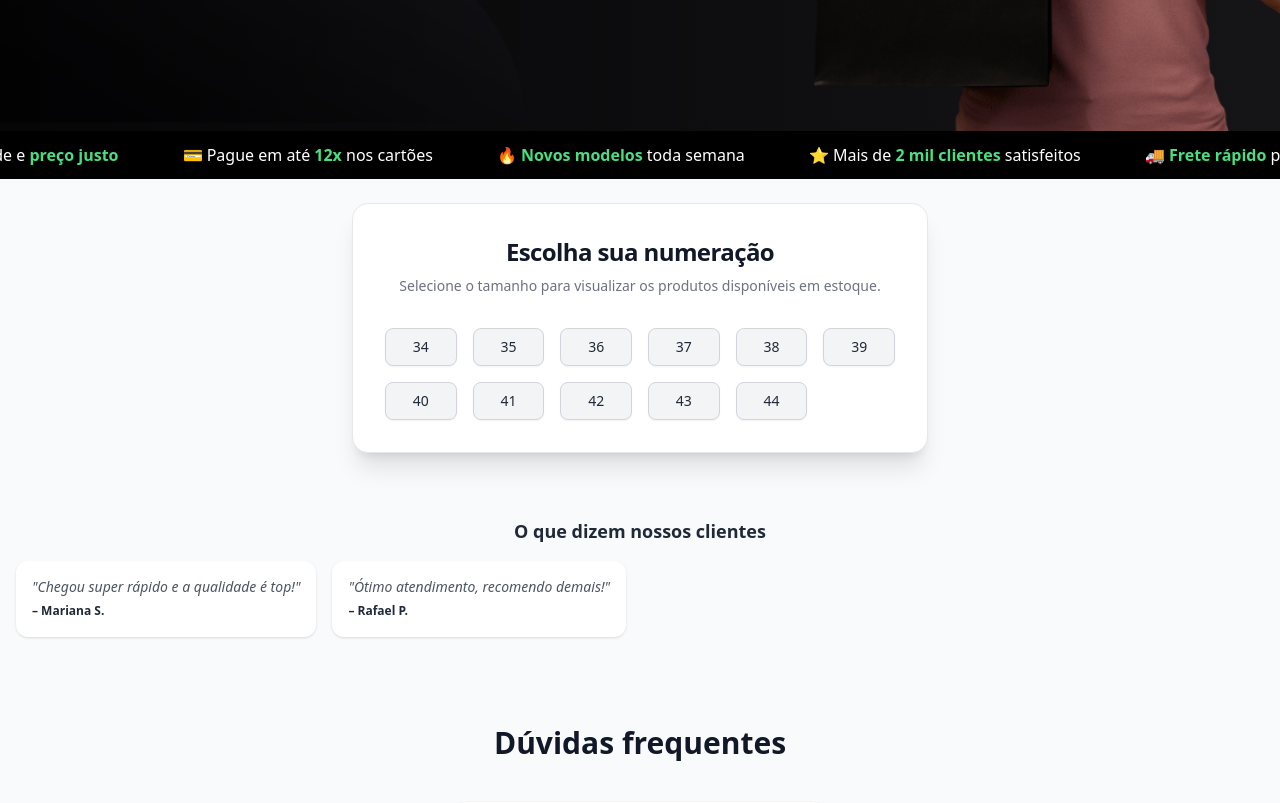
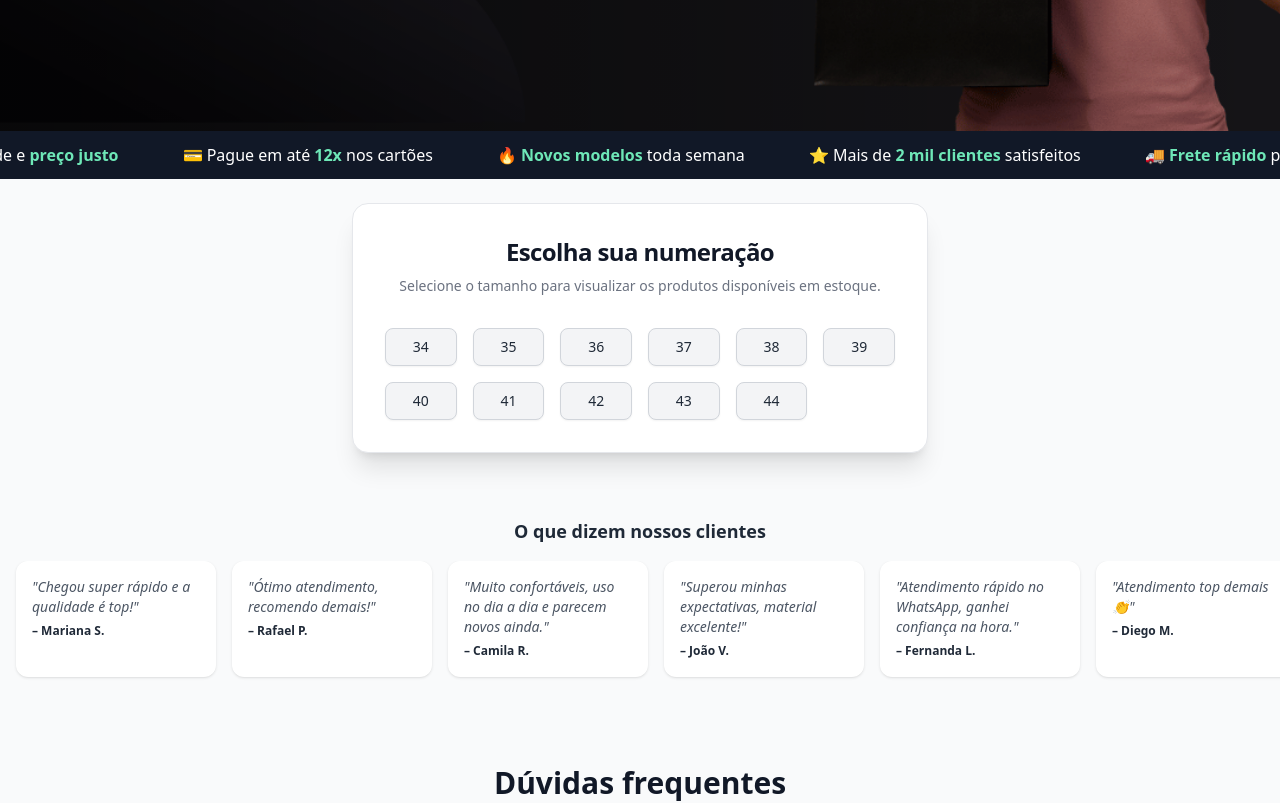
Before and after one commit to GiovaniBrunoDev/CatalogoCalcis, a React (Vite) app: page / in a window 1280 px wide. Shown: the part 640-1443 px from the top of the page. Built offline with nearby package versions, Linux system fonts and the light colour scheme.

Commit message:
Carrossel

```diff
--- a/src/pages/Numeracao.jsx
+++ b/src/pages/Numeracao.jsx
@@ -107,10 +107,10 @@ export default function Numeracao() {
                     className="absolute inset-0 w-full h-full object-cover object-center"
                 />
 
-                {/* Overlay com gradiente */}
-                <div className="absolute inset-0 bg-gradient-to-r from-black/70 via-black/40 to-transparent z-10"></div>
+                {/* Overlay com gradiente mais suave */}
+                <div className="absolute inset-0 bg-gradient-to-r from-black/60 via-black/30 to-transparent z-10"></div>
 
-                {/* Conteúdo com animações */}
+                {/* Conteúdo */}
                 <div className="absolute inset-0 flex flex-col items-start justify-center px-6 sm:px-12 z-20">
                     <motion.h2
                         initial={{ opacity: 0, y: 40 }}
@@ -137,51 +137,50 @@ export default function Numeracao() {
                         onClick={() =>
                             document.getElementById("numeracao-section")?.scrollIntoView({ behavior: "smooth" })
                         }
-                        className="bg-gradient-to-r from-green-500 to-green-600 hover:from-green-600 hover:to-green-700
-           text-white font-semibold py-2 px-4 rounded-full text-xs sm:text-sm shadow-lg
-           transition-transform transform hover:scale-105"
+                        className="bg-gradient-to-r from-emerald-400 to-emerald-500 hover:from-emerald-500 hover:to-emerald-600
+                 text-white font-semibold py-2 px-4 rounded-full text-xs sm:text-sm shadow-lg
+                 transition-transform transform hover:scale-105"
                     >
                         CONFIRA NOSSO CATÁLOGO
                     </motion.button>
                 </div>
             </div>
 
-
             {/* Carrossel infinito de textos */}
-            <div className="overflow-hidden bg-black py-3 relative">
+            <div className="overflow-hidden bg-gray-900 py-3 relative">
                 <div className="flex animate-marquee whitespace-nowrap">
-                    {/* Lista duplicada para efeito contínuo */}
+                    {/* Lista duplicada */}
                     <span className="mx-8 text-white font-medium text-sm sm:text-base">
-                        🚚 <span className="text-green-400 font-semibold">Frete rápido</span> para todo o Brasil
+                        🚚 <span className="text-emerald-300 font-semibold">Frete rápido</span> para todo o Brasil
                     </span>
                     <span className="mx-8 text-white font-medium text-sm sm:text-base">
-                        ⭐ Qualidade e <span className="text-green-400 font-semibold">preço justo</span>
+                        ⭐ Qualidade e <span className="text-emerald-300 font-semibold">preço justo</span>
                     </span>
                     <span className="mx-8 text-white font-medium text-sm sm:text-base">
-                        💳 Pague em até <span className="text-green-400 font-semibold">12x</span> nos cartões
+                        💳 Pague em até <span className="text-emerald-300 font-semibold">12x</span> nos cartões
                     </span>
                     <span className="mx-8 text-white font-medium text-sm sm:text-base">
-                        🔥 <span className="text-green-400 font-semibold">Novos modelos</span> toda semana
+                        🔥 <span className="text-emerald-300 font-semibold">Novos modelos</span> toda semana
                     </span>
                     <span className="mx-8 text-white font-medium text-sm sm:text-base">
-                        ⭐ Mais de <span className="text-green-400 font-semibold">2 mil clientes</span> satisfeitos
+                        ⭐ Mais de <span className="text-emerald-300 font-semibold">2 mil clientes</span> satisfeitos
                     </span>
 
                     {/* Duplicado */}
                     <span className="mx-8 text-white font-medium text-sm sm:text-base">
-                        🚚 <span className="text-green-400 font-semibold">Frete rápido</span> para todo o Brasil
+                        🚚 <span className="text-emerald-300 font-semibold">Frete rápido</span> para todo o Brasil
                     </span>
                     <span className="mx-8 text-white font-medium text-sm sm:text-base">
-                        ⭐ Qualidade e <span className="text-green-400 font-semibold">preço justo</span>
+                        ⭐ Qualidade e <span className="text-emerald-300 font-semibold">preço justo</span>
                     </span>
                     <span className="mx-8 text-white font-medium text-sm sm:text-base">
-                        💳 Pague em até <span className="text-green-400 font-semibold">12x sem juros</span>
+                        💳 Pague em até <span className="text-emerald-300 font-semibold">12x sem juros</span>
                     </span>
                     <span className="mx-8 text-white font-medium text-sm sm:text-base">
-                        🔥 <span className="text-green-400 font-semibold">Novos modelos</span> toda semana
+                        🔥 <span className="text-emerald-300 font-semibold">Novos modelos</span> toda semana
                     </span>
                     <span className="mx-8 text-white font-medium text-sm sm:text-base">
-                        ⭐ Mais de <span className="text-green-400 font-semibold">2 mil clientes</span> satisfeitos
+                        ⭐ Mais de <span className="text-emerald-300 font-semibold">2 mil clientes</span> satisfeitos
                     </span>
                 </div>
             </div>
@@ -189,7 +188,7 @@ export default function Numeracao() {
             <style jsx>{`
   @keyframes marquee {
     0%   { transform: translateX(0%); }
-    100% { transform: translateX(-50%); } /* só até metade, pq está duplicado */
+    100% { transform: translateX(-50%); }
   }
 
   .animate-marquee {
@@ -197,7 +196,6 @@ export default function Numeracao() {
     animation: marquee 20s linear infinite;
   }
 
-  /* Mobile mais rápido */
   @media (max-width: 640px) {
     .animate-marquee {
       animation-duration: 18s;
@@ -250,20 +248,66 @@ export default function Numeracao() {
             <div className="mt-10">
                 <h3 className="text-lg font-semibold text-center mb-4">O que dizem nossos clientes</h3>
                 <div className="flex overflow-x-auto gap-4 px-4 pb-2 scrollbar-hide">
+
+                    {/* Avaliação 1 */}
                     <div className="bg-white shadow rounded-xl p-4 min-w-[200px]">
                         <p className="text-sm text-gray-600 italic">
                             "Chegou super rápido e a qualidade é top!"
                         </p>
                         <span className="text-xs font-semibold text-gray-800">– Mariana S.</span>
                     </div>
+
+                    {/* Avaliação 2 */}
                     <div className="bg-white shadow rounded-xl p-4 min-w-[200px]">
                         <p className="text-sm text-gray-600 italic">
                             "Ótimo atendimento, recomendo demais!"
                         </p>
                         <span className="text-xs font-semibold text-gray-800">– Rafael P.</span>
                     </div>
+
+                    {/* Avaliação 3 */}
+                    <div className="bg-white shadow rounded-xl p-4 min-w-[200px]">
+                        <p className="text-sm text-gray-600 italic">
+                            "Muito confortáveis, uso no dia a dia e parecem novos ainda."
+                        </p>
+                        <span className="text-xs font-semibold text-gray-800">– Camila R.</span>
+                    </div>
+
+                    {/* Avaliação 4 */}
+                    <div className="bg-white shadow rounded-xl p-4 min-w-[200px]">
+                        <p className="text-sm text-gray-600 italic">
+                            "Superou minhas expectativas, material excelente!"
+                        </p>
+                        <span className="text-xs font-semibold text-gray-800">– João V.</span>
+                    </div>
+
+                    {/* Avaliação 5 */}
+                    <div className="bg-white shadow rounded-xl p-4 min-w-[200px]">
+                        <p className="text-sm text-gray-600 italic">
+                            "Atendimento rápido no WhatsApp, ganhei confiança na hora."
+                        </p>
+                        <span className="text-xs font-semibold text-gray-800">– Fernanda L.</span>
+                    </div>
+
+                    {/* Avaliação 6 */}
+                    <div className="bg-white shadow rounded-xl p-4 min-w-[200px]">
+                        <p className="text-sm text-gray-600 italic">
+                            "Atendimento top demais 👏"
+                        </p>
+                        <span className="text-xs font-semibold text-gray-800">– Diego M.</span>
+                    </div>
+
+                    {/* Avaliação 7 */}
+                    <div className="bg-white shadow rounded-xl p-4 min-w-[200px]">
+                        <p className="text-sm text-gray-600 italic">
+                            "Minha Loja Favorita"
+                        </p>
+                        <span className="text-xs font-semibold text-gray-800">– Juliana A.</span>
+                    </div>
+
                 </div>
             </div>
+
 
             {/* FAQ Accordion Super Clean */}
             <div className="mt-20 max-w-3xl mx-auto px-4">
```
